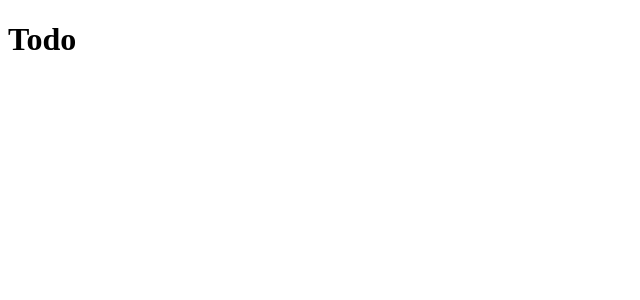
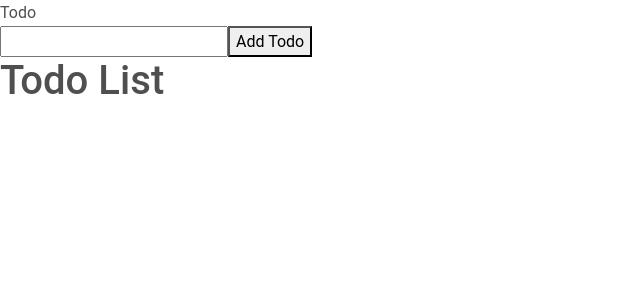
Before and after one commit to brendino500/todo-list, a React (Create React App) app: page / in a window 1280 px wide. Shown: the top 300 px of the page, without its empty margins (0-640 px from the left). Built offline with nearby package versions, Linux system fonts and the light colour scheme.

Commit message:
added AddTodo, TodoList,  Nav components

```diff
--- a/public/index.html
+++ b/public/index.html
@@ -6,6 +6,8 @@
     <meta name="viewport" content="width=device-width, initial-scale=1" />
     <meta name="theme-color" content="#000000" />
     <link rel="apple-touch-icon" href="%PUBLIC_URL%/logo192.png" />
+    <!-- <link rel="stylesheet" href="https://cdnjs.cloudflare.com/ajax/libs/semantic-ui/2.4.1/semantic.min.css"> -->
+    <link rel="stylesheet" href="https://cdnjs.cloudflare.com/ajax/libs/mdb-ui-kit/3.2.0/mdb.min.css">
     <!--
       manifest.json provides metadata used when your web app is installed on a
       user's mobile device or desktop. See https://developers.google.com/web/fundamentals/web-app-manifest/
--- a/src/App.js
+++ b/src/App.js
@@ -1,6 +1,9 @@
 import React, { useContext, useReducer } from 'react'
 import TodoContext from './context/context'
 import todoReducer from './reducers/reducer'
+import Nav from './components/Nav'
+import AddTodo from './components/AddTodo'
+import TodoList from './components/TodoList'
 
 function App() {
   const initialState = useContext(TodoContext)
@@ -8,7 +11,9 @@ function App() {
   return (
     <TodoContext.Provider value={{ state, dispatch }}>
       <div>
-        <h1>Todo</h1>
+        <Nav />
+        <AddTodo />
+        <TodoList />
       </div>
     </TodoContext.Provider>
   )
--- /dev/null
+++ b/src/components/AddTodo.js
@@ -0,0 +1,12 @@
+import React from 'react'
+
+export default function AddTodo() {
+  return (
+    <div>
+      <form action="">
+        <input type="text" />
+        <button>Add Todo</button>
+      </form>
+    </div>
+  )
+}
--- /dev/null
+++ b/src/components/Nav.js
@@ -0,0 +1,9 @@
+import React from 'react'
+
+export default function Nav() {
+  return (
+    <nav>
+      <div>Todo</div>
+    </nav>
+  )
+}
--- /dev/null
+++ b/src/components/TodoList.js
@@ -0,0 +1,7 @@
+import React, { useContext } from 'react'
+import TodoContext from '../context/context'
+
+export default function TodoList() {
+  const { state } = useContext(TodoContext)
+  return <h1>Todo List</h1>
+}
```
Also changed, not shown: 1 other file (tests, documents, lock files or other folders).
